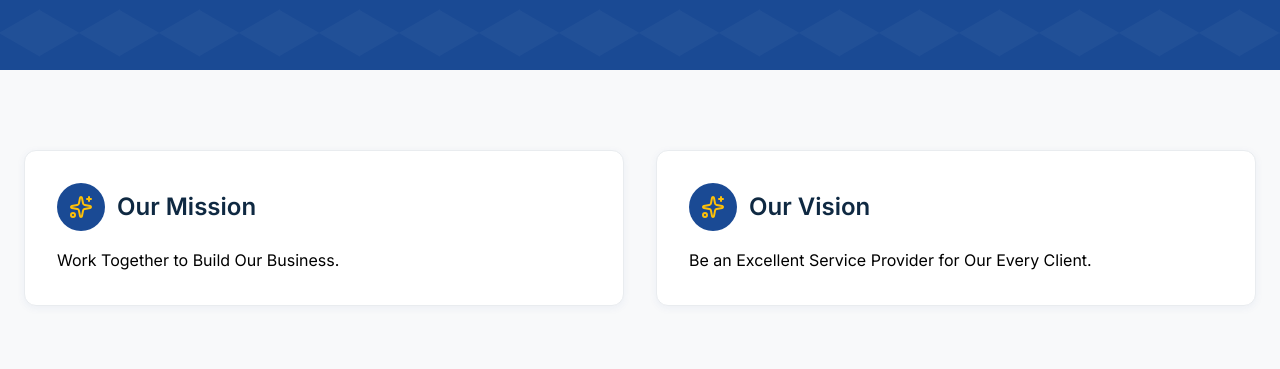
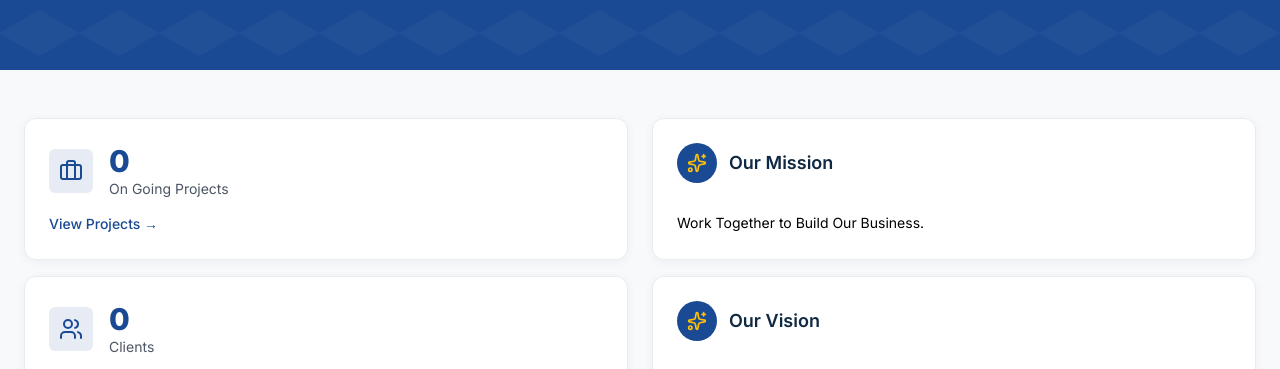
Before and after one commit to DuPyae-hub/RET, a Next.js app: page / in a window 1280 px wide. Shown: the part 583-952 px from the top of the page. Built offline with nearby package versions, Linux system fonts and the light colour scheme; no server answers; the database is empty.

Commit message:
count cards add

```diff
--- a/app/page.tsx
+++ b/app/page.tsx
@@ -13,6 +13,7 @@ import {
 } from "lucide-react";
 import ClientShowcase from "@/components/ClientShowcase";
 import ScrollAnimation from "@/components/ScrollAnimation";
+import StatsCards from "@/components/StatsCards";
 
 // Force dynamic rendering to ensure settings updates are reflected immediately
 export const dynamic = "force-dynamic";
@@ -385,11 +386,29 @@ async function getSubsidiaries() {
   }
 }
 
+async function getCounts() {
+  try {
+    const rows = await query<{ projects: number; clients: number }[]>(
+      `SELECT (SELECT COUNT(*) FROM Project) AS projects, (SELECT COUNT(*) FROM Client) AS clients`,
+    );
+    const r =
+      Array.isArray(rows) && rows[0] ? rows[0] : { projects: 0, clients: 0 };
+    return {
+      projects: Number(r.projects || 0),
+      clients: Number(r.clients || 0),
+    };
+  } catch (error) {
+    console.error("Error fetching counts:", error);
+    return { projects: 0, clients: 0 };
+  }
+}
+
 export default async function HomePage() {
   const settings = await getSiteSettings();
   const documents = await getLegalDocuments();
   const orgChartUrl = await getOrganizationChartUrl();
   const subsidiaries = await getSubsidiaries();
+  const counts = await getCounts();
 
   const placeholderImage =
     "https://via.placeholder.com/800x600?text=Document+Preview";
@@ -446,43 +465,16 @@ export default async function HomePage() {
         </div>
       </section>
 
-      {/* Mission & Vision */}
-      <section className="py-16 md:py-20 bg-[#F8F9FA]">
-        <div className="max-w-7xl mx-auto px-3 sm:px-4 lg:px-6">
-          <div className="grid md:grid-cols-2 gap-6 md:gap-8">
-            <ScrollAnimation direction="right" delay={100}>
-              <div className="card-ret bg-white p-6 md:p-8 border-l-4 border-[#1A4A94] hover-lift shadow-md ring-1 ring-gray-100 rounded-lg">
-                <div className="flex items-center gap-3 mb-4">
-                  <div className="w-12 h-12 bg-[#1A4A94] rounded-full flex items-center justify-center">
-                    <Sparkles className="w-6 h-6 text-[#FFC107]" />
-                  </div>
-                  <h2 className="text-xl md:text-2xl font-semibold text-[#0F2942]">
-                    Our Mission
-                  </h2>
-                </div>
-                <p className="text-black text-base leading-relaxed">
-                  {settings.mission}
-                </p>
-              </div>
-            </ScrollAnimation>
-            <ScrollAnimation direction="left" delay={200}>
-              <div className="card-ret bg-white p-6 md:p-8 border-l-4 border-[#1A4A94] hover-lift shadow-md ring-1 ring-gray-100 rounded-lg">
-                <div className="flex items-center gap-3 mb-4">
-                  <div className="w-12 h-12 bg-[#1A4A94] rounded-full flex items-center justify-center">
-                    <Sparkles className="w-6 h-6 text-[#FFC107]" />
-                  </div>
-                  <h2 className="text-xl md:text-2xl font-semibold text-[#0F2942]">
-                    Our Vision
-                  </h2>
-                </div>
-                <p className="text-black text-base leading-relaxed">
-                  {settings.vision}
-                </p>
-              </div>
-            </ScrollAnimation>
-          </div>
-        </div>
-      </section>
+      {/* Stats Cards */}
+      <div className="max-w-7xl mx-auto px-3 sm:px-4 lg:px-6 mt-12 mb-12 relative z-10">
+        <StatsCards
+          counts={counts}
+          mission={settings.mission}
+          vision={settings.vision}
+        />
+      </div>
+
+      {/* Mission & Vision moved into StatsCards */}
 
       {/* Attitude & Core Values */}
       <section className="py-16 md:py-20 bg-[#1A4A94] relative overflow-hidden">
--- /dev/null
+++ b/components/StatsCards.tsx
@@ -0,0 +1,130 @@
+"use client";
+
+import { useEffect, useState } from "react";
+import Link from "next/link";
+import { Users, Briefcase, Sparkles } from "lucide-react";
+import ScrollAnimation from "@/components/ScrollAnimation";
+
+export default function StatsCards({
+  counts,
+  mission,
+  vision,
+}: {
+  counts: { projects: number; clients: number };
+  mission: string;
+  vision: string;
+}) {
+  const [visibleProjects, setVisibleProjects] = useState(0);
+  const [visibleClients, setVisibleClients] = useState(0);
+
+  useEffect(() => {
+    const duration = 900;
+    const start = performance.now();
+
+    const animate = (now: number) => {
+      const t = Math.min(1, (now - start) / duration);
+      const ease = 1 - Math.pow(1 - t, 3);
+      setVisibleProjects(Math.round(counts.projects * ease));
+      setVisibleClients(Math.round(counts.clients * ease));
+      if (t < 1) requestAnimationFrame(animate);
+    };
+
+    requestAnimationFrame(animate);
+  }, [counts]);
+
+  const fmt = (n: number) => n.toLocaleString();
+  const truncate = (s: string, len = 140) =>
+    s.length > len ? s.slice(0, len).trim() + "…" : s;
+
+  return (
+    <div className="grid grid-cols-1 md:grid-cols-2 gap-6 items-stretch pb-6 md:pb-8">
+      {/* Left column: counts stacked (two even rows) */}
+      <div className="grid grid-rows-2 gap-4 h-full">
+        <ScrollAnimation direction="up" delay={90}>
+          <div className="card-ret bg-white p-4 md:p-6 border-l-4 border-[#1A4A94] shadow-md ring-1 ring-gray-100 rounded-lg transform-gpu transition-transform duration-300 ease-out hover:-translate-y-1 hover:shadow-lg h-full flex flex-col justify-between min-h-[140px]">
+            <div className="flex items-center gap-4">
+              <div className="bg-[#1A4A94]/10 p-2.5 rounded-md">
+                <Briefcase className="w-6 h-6 text-[#1A4A94]" />
+              </div>
+              <div>
+                <div
+                  className="text-2xl md:text-3xl font-extrabold text-[#1A4A94]"
+                  aria-live="polite"
+                >
+                  {fmt(visibleProjects)}
+                </div>
+                <div className="text-sm text-gray-600">On Going Projects</div>
+              </div>
+            </div>
+            <div className="mt-3">
+              <Link
+                href="/admin/projects"
+                className="text-sm font-medium text-[#1A4A94] hover:text-[#FFC107]"
+              >
+                View Projects →
+              </Link>
+            </div>
+          </div>
+        </ScrollAnimation>
+
+        <ScrollAnimation direction="up" delay={180}>
+          <div className="card-ret bg-white p-4 md:p-6 border-l-4 border-[#1A4A94] shadow-md ring-1 ring-gray-100 rounded-lg transform-gpu transition-transform duration-300 ease-out hover:-translate-y-1 hover:shadow-lg h-full flex flex-col justify-between min-h-[140px]">
+            <div className="flex items-center gap-4">
+              <div className="bg-[#1A4A94]/10 p-2.5 rounded-md">
+                <Users className="w-6 h-6 text-[#1A4A94]" />
+              </div>
+              <div>
+                <div
+                  className="text-2xl md:text-3xl font-extrabold text-[#1A4A94]"
+                  aria-live="polite"
+                >
+                  {fmt(visibleClients)}
+                </div>
+                <div className="text-sm text-gray-600">Clients</div>
+              </div>
+            </div>
+            <div className="mt-3">
+              <Link
+                href="/admin/clients"
+                className="text-sm font-medium text-[#1A4A94] hover:text-[#FFC107]"
+              >
+                View Clients →
+              </Link>
+            </div>
+          </div>
+        </ScrollAnimation>
+      </div>
+
+      {/* Right column: mission & vision stacked (two even rows) */}
+      <div className="grid grid-rows-2 gap-4 h-full">
+        <ScrollAnimation direction="up" delay={135}>
+          <div className="card-ret bg-white p-4 md:p-6 border-l-4 border-[#1A4A94] shadow-md ring-1 ring-gray-100 rounded-lg transform-gpu transition-transform duration-300 ease-out hover:-translate-y-1 hover:shadow-lg h-full flex flex-col justify-between min-h-[140px]">
+            <div className="flex items-center gap-3 mb-2">
+              <div className="w-10 h-10 bg-[#1A4A94] rounded-full flex items-center justify-center">
+                <Sparkles className="w-5 h-5 text-[#FFC107]" />
+              </div>
+              <h3 className="text-lg font-semibold text-[#0F2942]">
+                Our Mission
+              </h3>
+            </div>
+            <p className="text-sm text-black leading-relaxed">{mission}</p>
+          </div>
+        </ScrollAnimation>
+
+        <ScrollAnimation direction="up" delay={225}>
+          <div className="card-ret bg-white p-4 md:p-6 border-l-4 border-[#1A4A94] shadow-md ring-1 ring-gray-100 rounded-lg transform-gpu transition-transform duration-300 ease-out hover:-translate-y-1 hover:shadow-lg h-full flex flex-col justify-between min-h-[140px]">
+            <div className="flex items-center gap-3 mb-2">
+              <div className="w-10 h-10 bg-[#1A4A94] rounded-full flex items-center justify-center">
+                <Sparkles className="w-5 h-5 text-[#FFC107]" />
+              </div>
+              <h3 className="text-lg font-semibold text-[#0F2942]">
+                Our Vision
+              </h3>
+            </div>
+            <p className="text-sm text-black leading-relaxed">{vision}</p>
+          </div>
+        </ScrollAnimation>
+      </div>
+    </div>
+  );
+}
```
